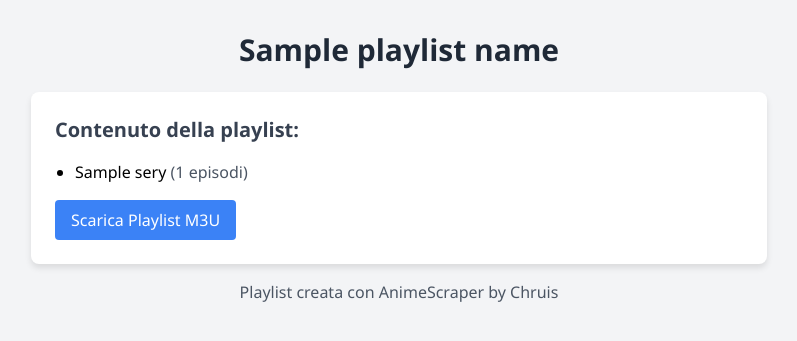
After one commit to ChristianPuppo/AnimeScraper, a Flask app: template templates/shared_playlist.html in a window 1280 px wide. The commit adds this page. Shown: the top 341 px of the page, without its empty margins (241-1038 px from the left). Run offline with Flask 2, Linux system fonts and the light colour scheme; the template is opened without the code that fills it: most values are stand-ins (such as "Sample title", 1, 10 or a date in 2020).

Commit message:
EPISODI E NOMI

```diff
--- a/app.py
+++ b/app.py
@@ -34,13 +34,14 @@ shared_playlists = {}
 
 app.secret_key = os.getenv('SECRET_KEY', 'una_chiave_segreta_predefinita')
 
-def add_to_history(playlist_name):
+def add_to_history(playlist_name, playlist):
     if 'playlist_history' not in session:
         session['playlist_history'] = []
 
     history_entry = {
         'name': playlist_name,
-        'date': datetime.datetime.now().strftime("%Y-%m-%d %H:%M:%S")
+        'date': datetime.datetime.now().strftime("%Y-%m-%d %H:%M:%S"),
+        'playlist': playlist
     }
 
     session['playlist_history'].insert(0, history_entry)
@@ -261,7 +262,328 @@ def save_playlist():
 
     print(f"DEBUG: Contenuto M3U generato:\n{m3u_content}")
 
-    add_to_history(playlist_name)
+    add_to_history(playlist_name, playlist)
+
+    return Response(
+        m3u_content,
+        mimetype='text/plain',
+        headers={'Content-Disposition': f'attachment; filename="{playlist_name}.m3u"'}
+    )
+
+@app.route('/share_playlist', methods=['POST'])
+def share_playlist():
+    playlist = request.json['playlist']
+    playlist_name = request.json.get('playlist_name', 'Playlist Anime')
+    share_id = str(uuid.uuid4())
+    shared_playlists[share_id] = {'playlist': playlist, 'name': playlist_name}
+    share_url = url_for('download_shared_playlist', share_id=share_id, _external=True)
+    return jsonify({'share_url': share_url})
+
+@app.route('/download_shared_playlist/<share_id>')
+def download_shared_playlist(share_id):
+    if share_id not in shared_playlists:
+        return "Playlist non trovata", 404
+
+    shared_data = shared_playlists[share_id]
+    playlist = shared_data['playlist']
+    playlist_name = shared_data['name']
+
+    m3u_content = "#EXTM3U\n"
+    for series in playlist:
+        series_title = series['title']
+        print(f"DEBUG: Elaborazione serie: {series_title}")
+        metadata = get_series_metadata(series_title)
+
+        if metadata and 'episodes' in metadata:
+            tmdb_episodes = {ep['episode_number']: ep['name'] for ep in metadata['episodes']}
+            print(f"DEBUG: Episodi trovati su TMDb per {series_title}: {tmdb_episodes}")
+        else:
+            tmdb_episodes = {}
+            print(f"DEBUG: Nessun episodio trovato su TMDb per {series_title}")
+
+        for i, episode in enumerate(series['episodes'], 1):
+            episode_number = i
+            episode_title = tmdb_episodes.get(episode_number)
+
+            if episode_title:
+                print(f"DEBUG: Usando titolo TMDb per episodio {episode_number}: {episode_title}")
+                m3u_content += f"#EXTINF:-1,Ep. {episode_number} - {episode_title} - {series_title}\n"
+            else:
+                print(f"DEBUG: Usando titolo generico per episodio {episode_number}")
+                m3u_content += f"#EXTINF:-1,Ep. {episode_number} - Episodio {episode_number} - {series_title}\n"
+
+            m3u_content += f"{episode['url']}\n"
+
+        m3u_content += "#EXT-X-ENDLIST\n\n"  # Separatore tra serie
+
+    print(f"DEBUG: Contenuto M3U generato:\n{m3u_content}")
+
+    # Crea un URL per il download diretto del file M3U
+from flask import Flask, render_template, request, jsonify, Response, redirect, url_for, session
+import requests
+from bs4 import BeautifulSoup
+import re
+from urllib.parse import urljoin
+from collections import defaultdict
+import os
+from dotenv import load_dotenv
+from tmdbv3api import TMDb, TV, Season, Episode
+from fuzzywuzzy import fuzz
+import json
+import uuid
+import datetime
+
+app = Flask(__name__)
+
+BASE_URL = "https://www.animesaturn.mx"
+
+# Carica le variabili d'ambiente dal file .env
+load_dotenv()
+
+# Configurazione TMDb
+tmdb = TMDb()
+tmdb.api_key = os.getenv('TMDB_API_KEY')
+tmdb.language = 'it,en'  # Modifica questa riga
+tv = TV()
+season = Season()
+
+# Dizionario per memorizzare i titoli rinominati
+renamed_titles = {}
+
+# Aggiungi questo dizionario per memorizzare le playlist condivise
+shared_playlists = {}
+
+app.secret_key = os.getenv('SECRET_KEY', 'una_chiave_segreta_predefinita')
+
+def add_to_history(playlist_name, playlist):
+    if 'playlist_history' not in session:
+        session['playlist_history'] = []
+
+    history_entry = {
+        'name': playlist_name,
+        'date': datetime.datetime.now().strftime("%Y-%m-%d %H:%M:%S"),
+        'playlist': playlist
+    }
+
+    session['playlist_history'].insert(0, history_entry)
+    session['playlist_history'] = session['playlist_history'][:10]  # Mantieni solo le ultime 10 playlist
+    session.modified = True
+
+@app.route('/rename_title', methods=['POST'])
+def rename_title():
+    data = request.json
+    original_title = data['original_title']
+    new_title = data['new_title']
+    renamed_titles[original_title] = new_title
+    return jsonify({"message": "Titolo rinominato con successo"})
+
+def search_anime(query):
+    search_url = urljoin(BASE_URL, f"/animelist?search={query}")
+    response = requests.get(search_url)
+    response.raise_for_status()
+    soup = BeautifulSoup(response.text, 'html.parser')
+    results = soup.find_all('a', class_='badge-archivio')
+    return [{"title": result.text.strip(), "url": urljoin(BASE_URL, result['href'])} for result in results]
+
+def get_episodes(anime_url):
+    response = requests.get(anime_url)
+    response.raise_for_status()
+    soup = BeautifulSoup(response.text, 'html.parser')
+    episodes = soup.find_all('a', class_='bottone-ep')
+    episode_data = []
+
+    for ep in episodes:
+        thumbnail_container = ep.find_previous('div', class_='container shadow rounded bg-dark-as-box mb-3 p-3 w-100 d-flex justify-content-center')
+        thumbnail_url = None
+        if thumbnail_container:
+            thumbnail_img = thumbnail_container.find('img', class_='img-fluid cover-anime rounded')
+            if thumbnail_img and 'src' in thumbnail_img.attrs:
+                thumbnail_url = thumbnail_img['src']
+
+        episode_title = ep.get('title', '') or ep.text.strip()
+        if not episode_title:
+            episode_title = f"Episodio {len(episode_data) + 1}"
+
+        episode_data.append({
+            "title": episode_title,
+            "url": urljoin(BASE_URL, ep['href']),
+            "thumbnail": thumbnail_url
+        })
+
+    return episode_data
+
+def get_streaming_url(episode_url):
+    response = requests.get(episode_url)
+    response.raise_for_status()
+    soup = BeautifulSoup(response.text, 'html.parser')
+    streaming_link = soup.find('a', href=lambda href: href and 'watch?file=' in href)
+    if streaming_link:
+        return urljoin(BASE_URL, streaming_link['href'])
+    return None
+
+def extract_video_url(url):
+    try:
+        response = requests.get(url)
+        response.raise_for_status()
+        soup = BeautifulSoup(response.text, 'html.parser')
+
+        iframe = soup.find('iframe')
+        if iframe and 'src' in iframe.attrs:
+            iframe_src = iframe['src']
+            iframe_response = requests.get(iframe_src)
+            iframe_response.raise_for_status()
+            video_pattern = r'(https?://.*?\.(?:m3u8|mp4))'
+
+            iframe_soup = BeautifulSoup(iframe_response.text, 'html.parser')
+            for script in iframe_soup.find_all('script'):
+                match = re.search(video_pattern, str(script))
+                if match:
+                    return match.group(0)
+
+            match = re.search(video_pattern, iframe_response.text)
+            if match:
+                return match.group(0)
+
+        video_pattern = r'(https?://.*?\.(?:m3u8|mp4))'
+        for script in soup.find_all('script'):
+            match = re.search(video_pattern, str(script))
+            if match:
+                return match.group(0)
+
+        match = re.search(video_pattern, response.text)
+        if match:
+            return match.group(0)
+
+    except requests.RequestException as e:
+        print(f"Errore nell'estrazione dell'URL video: {e}")
+
+    return None
+
+def get_series_metadata(title):
+    try:
+        print(f"DEBUG: Cercando serie su TMDb: {title}")
+        search_title = renamed_titles.get(title, title)
+        search_title = re.sub(r'\s*(\(ITA\)|\(SUB ITA\)|\(TV\)|\(OAV\)|\(OVA\))\s*', '', search_title).strip()
+        print(f"DEBUG: Titolo di ricerca modificato: {search_title}")
+
+        search = tv.search(search_title)
+        if not search:
+            print(f"DEBUG: Nessun risultato trovato per '{search_title}', provo con la prima metà del titolo")
+            search = tv.search(search_title[:len(search_title)//2])
+
+        if search:
+            best_match = max(search, key=lambda x: fuzz.ratio(x.name.lower(), search_title.lower()))
+            print(f"DEBUG: Serie trovata su TMDb: {best_match.name} (ID: {best_match.id})")
+            details = tv.details(best_match.id)
+            seasons = details.seasons
+            episodes = []
+            for s in seasons:
+                print(f"DEBUG: Recuperando dettagli per la stagione {s.season_number}")
+                season_details = Season().details(best_match.id, s.season_number)
+                for ep in season_details.episodes:
+                    episode_name = ep.name if ep.name else f"Episodio {ep.episode_number}"
+                    print(f"DEBUG: Episodio {ep.episode_number}: {episode_name}")
+                    episodes.append({
+                        'season_number': s.season_number,
+                        'episode_number': ep.episode_number,
+                        'name': episode_name
+                    })
+            print(f"DEBUG: Totale episodi trovati: {len(episodes)}")
+            return {
+                'id': best_match.id,
+                'title': details.name,
+                'original_title': details.original_name,
+                'overview': details.overview,
+                'first_air_date': details.first_air_date,
+                'genres': [genre['name'] for genre in details.genres],
+                'poster_path': f"https://image.tmdb.org/t/p/w500{details.poster_path}" if details.poster_path else None,
+                'episodes': episodes
+            }
+
+        print(f"DEBUG: Nessuna serie trovata su TMDb per: {search_title}")
+    except Exception as e:
+        print(f"DEBUG: Errore nel recupero dei metadata da TMDb: {e}")
+        import traceback
+        traceback.print_exc()
+    return None
+
+@app.route('/')
+def index():
+    playlist_history = session.get('playlist_history', [])
+    return render_template('index.html', playlist_history=playlist_history)
+
+@app.route('/search', methods=['POST'])
+def search():
+    query = request.form['query']
+    results = search_anime(query)
+    return jsonify(results)
+
+@app.route('/search_suggestions', methods=['POST'])
+def search_suggestions():
+    query = request.form['query']
+    results = search_anime(query)[:10]  # Limita a 10 suggerimenti
+    return jsonify(results)
+
+@app.route('/episodes', methods=['POST'])
+def episodes():
+    anime_url = request.form['anime_url']
+    print(f"Richiesta per gli episodi di: {anime_url}")
+    episodes = get_episodes(anime_url)
+    print(f"Episodi trovati: {episodes}")
+    return jsonify(episodes)
+
+@app.route('/stream', methods=['POST'])
+def stream():
+    episode_url = request.form['episode_url']
+    print(f"Richiesta per lo streaming dell'episodio: {episode_url}")
+    streaming_url = get_streaming_url(episode_url)
+    if streaming_url:
+        video_url = extract_video_url(streaming_url)
+        print(f"URL video estratto: {video_url}")
+        return jsonify({"video_url": video_url, "streaming_url": streaming_url})
+    print("Impossibile trovare il link dello streaming.")
+    return jsonify({"error": "Impossibile trovare il link dello streaming."})
+
+@app.route('/save_playlist', methods=['POST'])
+def save_playlist():
+    playlist = request.json['playlist']
+    playlist_name = request.json.get('playlist_name', '').strip()
+
+    if not playlist_name:
+        return jsonify({"error": "Il nome della playlist non può essere vuoto"}), 400
+
+    m3u_content = "#EXTM3U\n"
+
+    for series in playlist:
+        series_title = series['title']
+        print(f"DEBUG: Elaborazione serie: {series_title}")
+        metadata = get_series_metadata(series_title)
+
+        if metadata and 'episodes' in metadata:
+            tmdb_episodes = {ep['episode_number']: ep['name'] for ep in metadata['episodes']}
+            print(f"DEBUG: Episodi trovati su TMDb per {series_title}: {tmdb_episodes}")
+        else:
+            tmdb_episodes = {}
+            print(f"DEBUG: Nessun episodio trovato su TMDb per {series_title}")
+
+        for i, episode in enumerate(series['episodes'], 1):
+            episode_number = i
+            episode_title = tmdb_episodes.get(episode_number)
+
+            if episode_title:
+                print(f"DEBUG: Usando titolo TMDb per episodio {episode_number}: {episode_title}")
+                m3u_content += f"#EXTINF:-1,Ep. {episode_number} - {episode_title} - {series_title}\n"
+            else:
+                print(f"DEBUG: Usando titolo generico per episodio {episode_number}")
+                m3u_content += f"#EXTINF:-1,Ep. {episode_number} - Episodio {episode_number} - {series_title}\n"
+
+            m3u_content += f"{episode['url']}\n"
+
+        m3u_content += "#EXT-X-ENDLIST\n\n"  # Separatore tra serie
+
+    print(f"DEBUG: Contenuto M3U generato:\n{m3u_content}")
+
+    add_to_history(playlist_name, playlist)
 
     return Response(
         m3u_content,
--- a/templates/playlist_history.html
+++ b/templates/playlist_history.html
@@ -3,6 +3,7 @@
     {% for item in playlist_history %}
     <li class="mb-2">
         {{ item.name }} - {{ item.date }}
+        <button @click="reloadPlaylist('{{ item.name }}', {{ item.playlist|tojson }})" class="btn btn-secondary text-white p-1 text-sm">Ricarica</button>
     </li>
     {% endfor %}
 </ul>
--- /dev/null
+++ b/templates/shared_playlist.html
@@ -0,0 +1,57 @@
+<!DOCTYPE html>
+<html lang="it">
+<head>
+    <meta charset="UTF-8">
+    <meta name="viewport" content="width=device-width, initial-scale=1.0">
+    <title>{{ playlist_name }} - Playlist Condivisa</title>
+    <link href="https://cdn.jsdelivr.net/npm/tailwindcss@2.2.19/dist/tailwind.min.css" rel="stylesheet">
+    <style>
+        body {
+            background-color: #f3f4f6;
+            font-family: 'Segoe UI', Tahoma, Geneva, Verdana, sans-serif;
+        }
+        .container {
+            max-width: 800px;
+            margin: 0 auto;
+            padding: 2rem;
+        }
+        .card {
+            background-color: white;
+            border-radius: 0.5rem;
+            box-shadow: 0 4px 6px rgba(0, 0, 0, 0.1);
+            padding: 1.5rem;
+            margin-bottom: 1rem;
+        }
+        .btn {
+            display: inline-block;
+            padding: 0.5rem 1rem;
+            background-color: #3b82f6;
+            color: white;
+            border-radius: 0.25rem;
+            text-decoration: none;
+            transition: background-color 0.3s;
+        }
+        .btn:hover {
+            background-color: #2563eb;
+        }
+    </style>
+</head>
+<body class="bg-gray-100">
+    <div class="container">
+        <h1 class="text-3xl font-bold mb-6 text-center text-gray-800">{{ playlist_name }}</h1>
+        <div class="card">
+            <h2 class="text-xl font-semibold mb-4 text-gray-700">Contenuto della playlist:</h2>
+            <ul class="list-disc pl-5 mb-4">
+                {% for series in playlist %}
+                <li class="mb-2">
+                    <span class="font-medium">{{ series.title }}</span>
+                    <span class="text-gray-600">({{ series.episodes|length }} episodi)</span>
+                </li>
+                {% endfor %}
+            </ul>
+            <a href="{{ download_url }}" class="btn" download>Scarica Playlist M3U</a>
+        </div>
+        <p class="text-center text-gray-600 mt-4">Playlist creata con AnimeScraper by Chruis</p>
+    </div>
+</body>
+</html>
```
Also changed, not shown: templates/index.html (+7 -0 lines).
